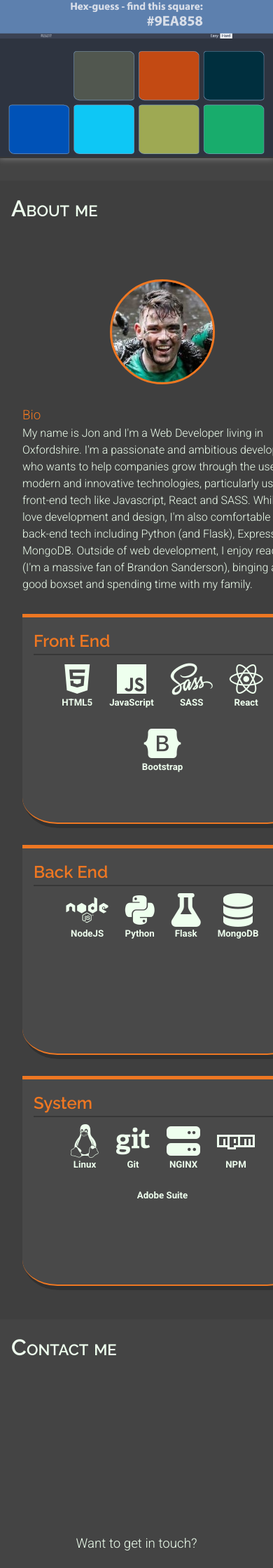
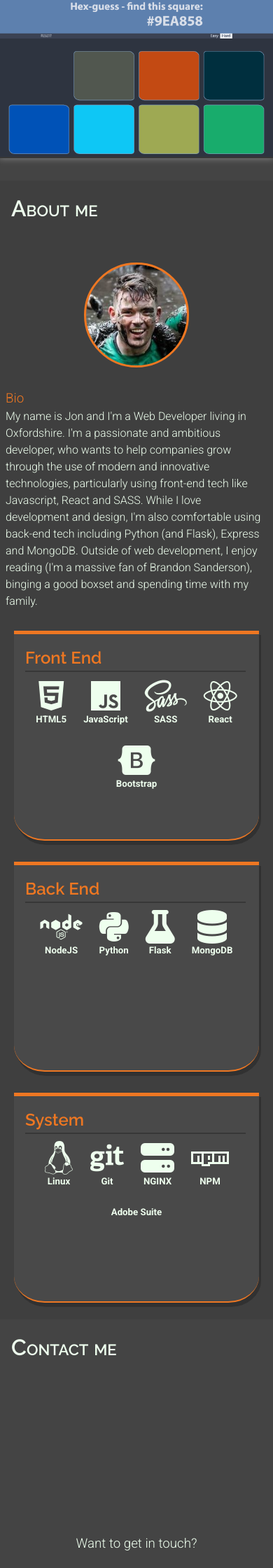
Before and after one commit to jmcharter/Portfolio-2019, a Jekyll site: the page built from dist/index.md, in a window 390 px wide. Shown: the part 1626-3866 px from the top of the page at 70% size. Built offline with Jekyll 4.4.1, drawn with Linux system fonts in a browser that asks for light colours; nearby versions of some CDN libraries.

Commit message:
fix unintended horizontal scrolling on mobile view

```diff
--- a/dist/css/main.css
+++ b/dist/css/main.css
@@ -573,12 +573,12 @@ div .menu .brand {
   }
 
   .about .about-info {
-    padding: 2rem;
+    padding: 0.5rem;
     grid-template-areas: "bio-pic" "bio" "card1" "card2" "card3";
     grid-template-columns: 1fr;
   }
   .about .about-info .card {
-    width: 400px;
+    width: 350px;
   }
 
   .section {
--- a/scss/_mobile.scss
+++ b/scss/_mobile.scss
@@ -132,7 +132,7 @@
 
     .about .about-info{
 
-            padding: 2rem;
+            padding: 0.5rem;
 
             grid-template-areas:
                 "bio-pic"
@@ -144,7 +144,7 @@
             grid-template-columns: 1fr;
 
             .card {
-                width: 400px;
+                width: 350px;
             }
     }
 
```
Also changed, not shown: 1 other file.
